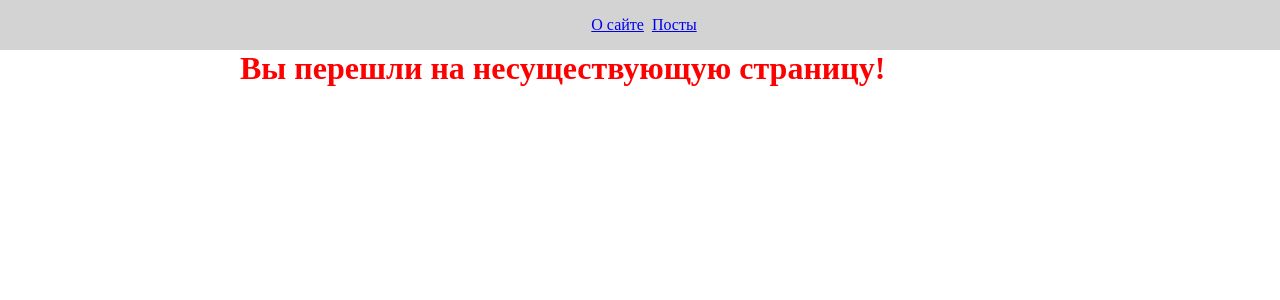
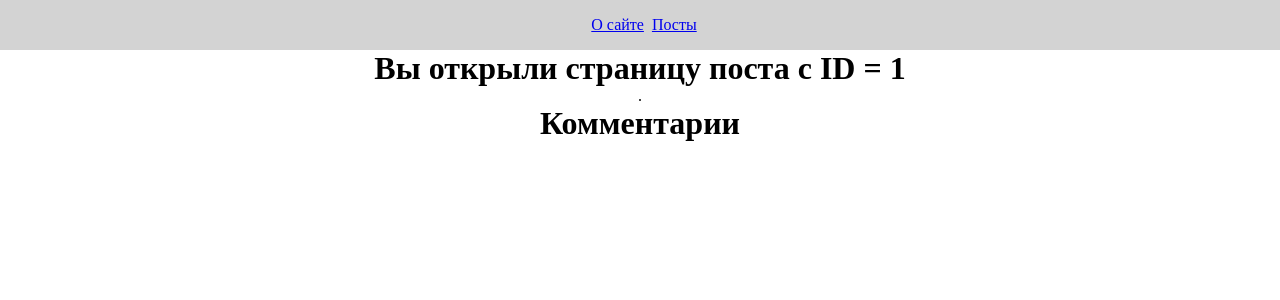
Before and after one commit to mdlufy/react-blog, a React (Create React App) app: page /react-fundamental/posts/1 in a window 1280 px wide. Before the commit this address led to /react-fundamental/error. Shown: the top 300 px of the page. Built offline with nearby package versions, Linux system fonts and the light colour scheme; no server answers.

Commit message:
add dynamic navigation for each post

```diff
--- a/src/API/PostService.js
+++ b/src/API/PostService.js
@@ -10,4 +10,9 @@ export default class PostService {
         });
         return response;
     }
+
+    static async getById(id) {
+        const response = await axios.get('https://jsonplaceholder.typicode.com/posts/' + id);
+        return response;
+    }
 }
--- a/src/App.js
+++ b/src/App.js
@@ -1,12 +1,12 @@
 import React from "react";
+import { Outlet } from "react-router-dom";
 import AppRouter from "./components/AppRouter";
-import Navbar from "./components/UI/Navbar/Navbar";
 
 function App() {
     return (
         <div>
-            <Navbar />
             <AppRouter />
+            <Outlet/>
         </div>
     );
 }
--- a/src/components/AppRouter.jsx
+++ b/src/components/AppRouter.jsx
@@ -1,25 +1,23 @@
 import React from "react";
-import { Route, Routes, Navigate } from "react-router-dom";
+import { Navigate, Route, Routes } from "react-router-dom";
 import About from "../pages/About";
+import Error from "../pages/Error";
+import PostIdPage from "../pages/PostIdPage";
 import Posts from "../pages/Posts";
-import Error from "../pages/Error";
-import App from "../App";
 import "../styles/App.css";
+import Layout from "./Layout";
 
 const AppRouter = () => {
     return (
-        <div className="App">
-            <Routes>
-                <Route path="react-fundamental" element={<App />} />
-                <Route path="react-fundamental/about" element={<About />} />
-                <Route path="react-fundamental/posts" element={<Posts />} />
-                <Route path="react-fundamental/error" element={<Error />} />
-                <Route
-                    path="*"
-                    element={<Navigate to="react-fundamental/error" replace />}
-                />
-            </Routes>
-        </div>
+        <Routes>
+            <Route path="react-fundamental" element={<Layout />}>
+                <Route path="about" element={<About />} />
+                <Route path="posts" element={<Posts />} />
+                <Route path="posts/:id" element={<PostIdPage />} />
+                <Route path="error" element={<Error />} />
+                <Route path="*" element={<Navigate to="error" replace />} />
+            </Route>
+        </Routes>
     );
 };
 
--- /dev/null
+++ b/src/components/Layout.jsx
@@ -0,0 +1,17 @@
+import React from 'react';
+import { Outlet } from 'react-router-dom';
+import Navbar from './UI/Navbar/Navbar';
+
+const Layout = () => {
+    return (
+        <div>
+            <Navbar />
+            <main className='App'>
+                <Outlet />
+            </main>
+
+        </div>
+    );
+};
+
+export default Layout;
--- a/src/components/PostItem.jsx
+++ b/src/components/PostItem.jsx
@@ -1,7 +1,10 @@
 import React from "react";
+import { useNavigate } from "react-router-dom";
 import MyButton from "./UI/button/MyButton";
 
 const PostItem = (props) => {
+    const navigate = useNavigate();
+
     return (
         <div className="post">
             <div className="post__content">
@@ -11,6 +14,9 @@ const PostItem = (props) => {
                 <div>{props.post.body}</div>
             </div>
             <div className="post__btns">
+                <MyButton onClick={() => navigate(`${props.post.id}`)}>
+                    Открыть
+                </MyButton>
                 <MyButton onClick={() => props.remove(props.post)}>
                     Удалить
                 </MyButton>
--- a/src/components/UI/Navbar/Navbar.jsx
+++ b/src/components/UI/Navbar/Navbar.jsx
@@ -1,12 +1,13 @@
 import React from "react";
 import { Link } from "react-router-dom";
+import cl from './Navbar.module.css';
 
 const Navbar = () => {
     return (
-        <div className="navbar">
-            <div className="navbar__links">
-                <Link className="navbar__links__item" to="react-fundamental/about">О сайте</Link>
-                <Link className="navbar__links__item" to="react-fundamental/posts">Посты</Link>
+        <div className={cl.navbar}>
+            <div className={cl.navbar__links}>
+                <Link className={cl.navbar__item} to="about">О сайте</Link>
+                <Link className={cl.navbar__item} to="posts">Посты</Link>
             </div>
         </div>
     );
--- /dev/null
+++ b/src/components/UI/Navbar/Navbar.module.css
@@ -0,0 +1,17 @@
+.navbar {
+    height: 50px;
+    width: 100vw;
+    display: flex;
+    align-items: center;
+    padding: 0 15px;
+    background: lightgray;
+}
+
+.navbar__links {
+    margin-left: auto;
+    margin-right: auto;
+}
+
+.navbar__item {
+    margin-left: 8px;
+}
--- a/src/pages/About.jsx
+++ b/src/pages/About.jsx
@@ -2,7 +2,7 @@ import React from 'react';
 
 const About = () => {
     return (
-        <h1>
+        <h1 style={{textAlign: 'center'}}>
            Это приложение создано...
         </h1>
     );
--- a/src/pages/Error.jsx
+++ b/src/pages/Error.jsx
@@ -3,7 +3,7 @@ import React from 'react';
 const Error = () => {
     return (
         <div>
-            <h1 style={{color: 'red'}}>
+            <h1 style={{color: 'red', textAlign: 'center'}}>
                 Вы перешли на несуществующую страницу!
             </h1>
         </div>
--- /dev/null
+++ b/src/pages/PostIdPage.jsx
@@ -0,0 +1,34 @@
+import React, { useEffect, useState } from 'react';
+import { useParams } from 'react-router-dom';
+import PostService from '../API/PostService';
+import Loader from '../components/UI/Loader/Loader';
+import { useFetching } from '../hooks/useFetching';
+
+const PostIdPage = () => {
+    const params = useParams();
+    const [post, setPost] = useState({});
+    const [fetchPostById, isLoading, error] = useFetching(async (id) => {
+        const response = await PostService.getById(id);
+        setPost(response.data);
+    });
+
+    useEffect(() => {
+        fetchPostById(params.id);
+    }, [])
+
+    return (
+        <div style={{textAlign: 'center'}}>
+           <h1>Вы открыли страницу поста с ID = {params.id}</h1>
+           {isLoading
+                ? <div style={{display: 'flex', justifyContent: 'center', marginTop: 50}}><Loader /></div>
+                : <div>{post.id}. {post.title}</div>
+           }
+           <h1>
+               Комментарии
+           </h1>
+
+        </div>
+    );
+};
+
+export default PostIdPage;
--- a/src/pages/Posts.jsx
+++ b/src/pages/Posts.jsx
@@ -1,4 +1,5 @@
 import React, { useEffect, useState } from "react";
+import { Outlet } from "react-router-dom";
 import PostService from '../API/PostService';
 import PostFilter from '../components/PostFilter';
 import PostForm from "../components/PostForm";
@@ -49,7 +50,7 @@ function Posts()  {
 
 
     return (
-        <div className="App">
+        <div>
             <MyButton style={{marginTop: 30}} onClick={() => setModal(true)}>
                 Создать пост
             </MyButton>
--- a/src/styles/App.css
+++ b/src/styles/App.css
@@ -25,6 +25,10 @@
     margin-top: 15px;
     justify-content: space-between;
     align-items: center;
+}
+
+.post__btns {
+    display: flex;
 }
 
 .post-enter {
@@ -64,21 +68,3 @@
     border: 2px solid orange;
     font-weight: bold;
 }
-
-.navbar {
-    height: 50px;
-    width: 100vw;
-    display: flex;
-    align-items: center;
-    padding: 0 15px;
-    background: lightgray;
-}
-
-.navbar__links {
-    margin-left: auto;
-    margin-right: auto;
-}
-
-.navbar__links__item {
-    margin-left: 8px;
-}
```
